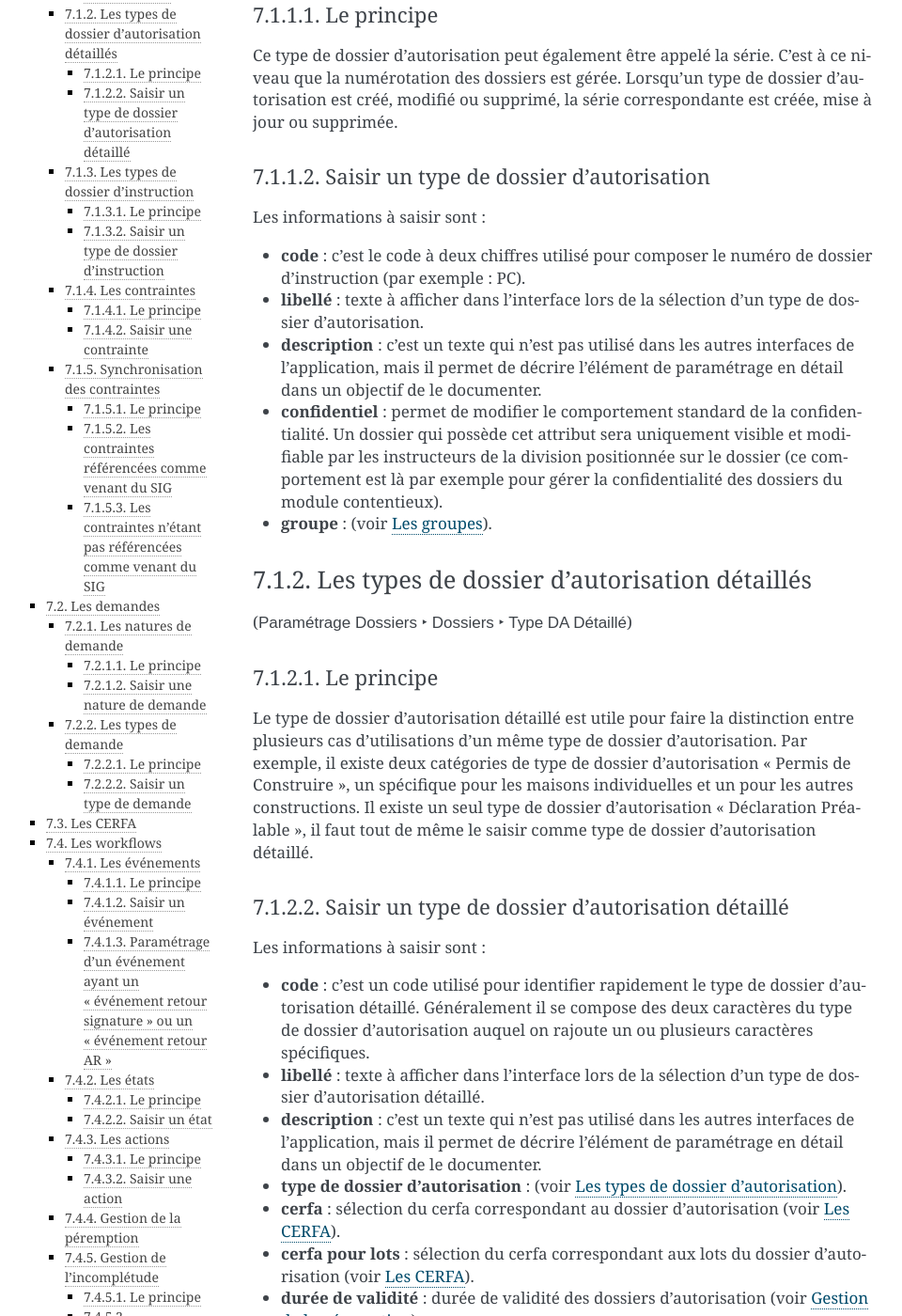
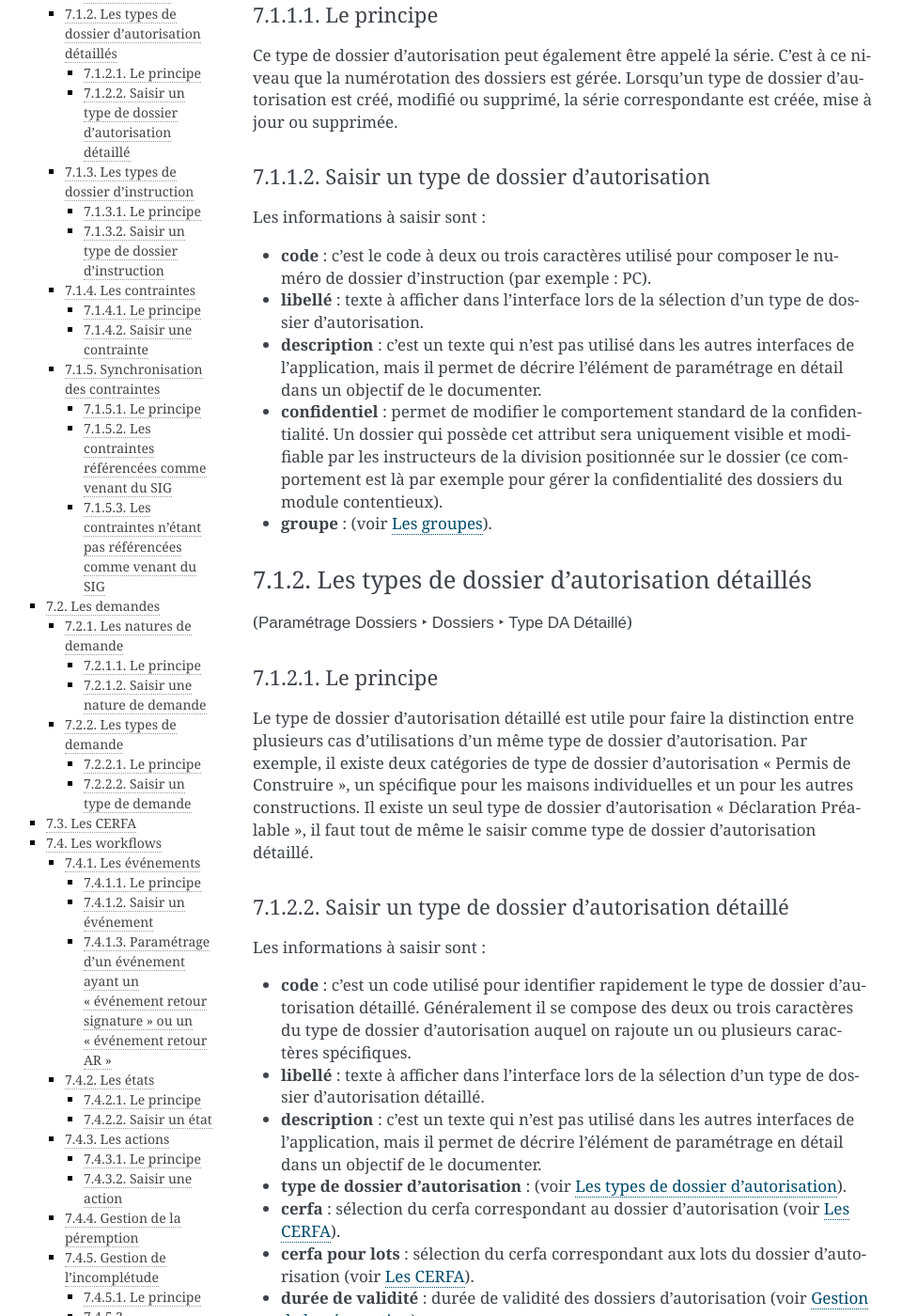
Before and after one commit to mpavaux/openads-documentation, a Sphinx documentation site: the page built from source/manuel_utilisateur/parametrage_dossier.rst, in a window 1280 px wide and 1400 px high, scrolled down 294 px. Shown: the whole window at 94% size, without its empty margins (151-1111 px from the left). Built offline with Sphinx 7.4.7, drawn with Linux system fonts in a browser that asks for light colours.

Commit message:
Correction des définitions des codes de types de DA et DA détaillés

```diff
--- a/source/manuel_utilisateur/parametrage_dossier.rst
+++ b/source/manuel_utilisateur/parametrage_dossier.rst
@@ -30,7 +30,7 @@
 
 Les informations à saisir sont :
 
-* **code** : c'est le code à deux chiffres utilisé pour composer le numéro de
+* **code** : c'est le code à deux ou trois caractères utilisé pour composer le numéro de
   dossier d'instruction (par exemple : PC).
 * **libellé** : texte à afficher dans l'interface lors de la sélection
   d'un type de dossier d'autorisation.
@@ -70,7 +70,7 @@
 Les informations à saisir sont :
 
 * **code** : c'est un code utilisé pour identifier rapidement le type de dossier
-  d'autorisation détaillé. Généralement il se compose des deux caractères du
+  d'autorisation détaillé. Généralement il se compose des deux ou trois caractères du
   type de dossier d'autorisation auquel on rajoute un ou plusieurs caractères
   spécifiques.
 * **libellé** : texte à afficher dans l'interface lors de la sélection
```
